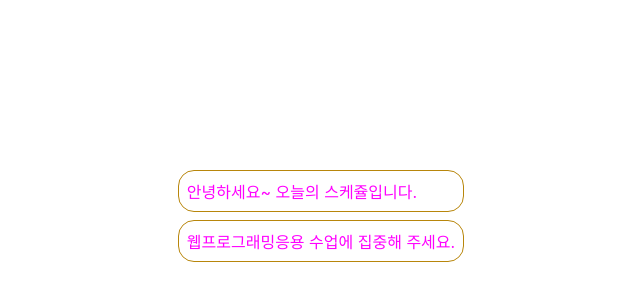
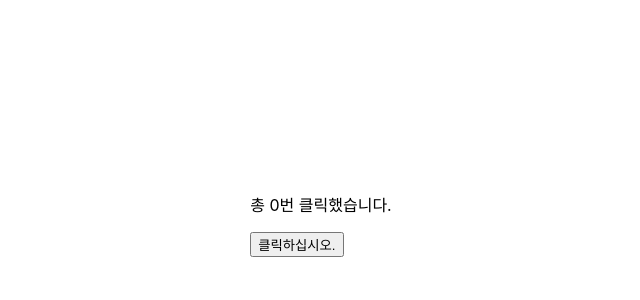
Before and after one commit to Goldstargreat/react_project2, a React (Create React App) app: page / in a window 1280 px wide. Shown: the part 184-484 px from the top of the page, without its empty margins (319-959 px from the left). Built offline with nearby package versions, Linux system fonts and the light colour scheme.

Commit message:
7장 Hook Usestate

```diff
--- /dev/null
+++ b/src/chp07/exam01/Counter.jsx
@@ -0,0 +1,15 @@
+import React, {useState} from "react";
+//usestate 훅을 사용하여 상태 설정이 변경될 때마다 다시 렌더링을 할 수 있게 코드를 수정한다.
+function  Counter(props){
+    const [count, setCount] = useState(0);
+    // var count = 0;
+
+    return(
+        <div>
+            <p>총 {count}번 클릭했습니다.</p>
+            <button onClick={()=>setCount(count + 1)}>클릭하십시오.</button>
+        </div>
+    );
+}
+
+export default Counter;
--- a/src/index.js
+++ b/src/index.js
@@ -5,12 +5,13 @@
 import CommentList from "./chp05/CommentList";
 import Notification from "./chp06/Notification";
 import NotificationList from "./chp06/NotificationList";
+import Counter from "./chp07/exam01/Counter";
 
 const root = ReactDOM.createRoot(document.getElementById('root'));
 
 root.render(
     <React.StrictMode>
-        <NotificationList/>
+        <Counter/>
     </React.StrictMode>
 );
 
```
Also changed, not shown: src/chp07/exam01/dfdf.css (added).
